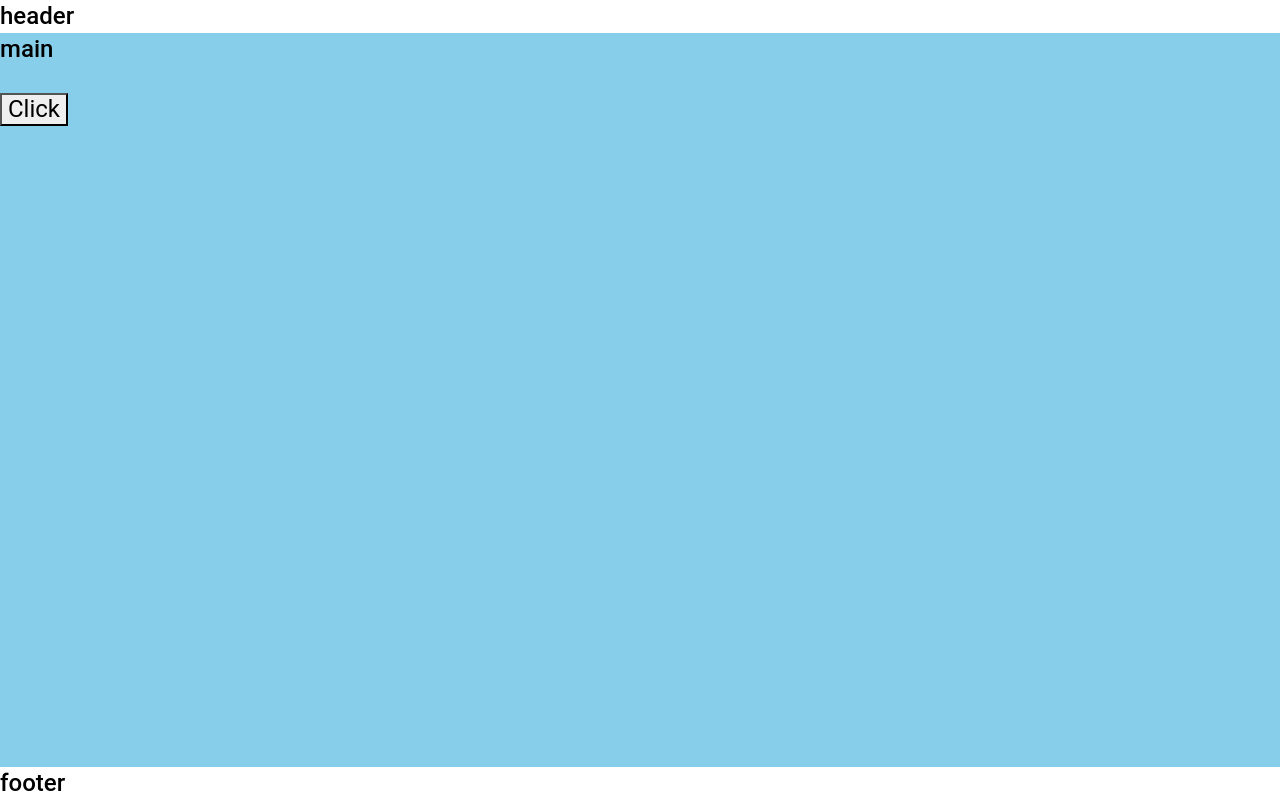
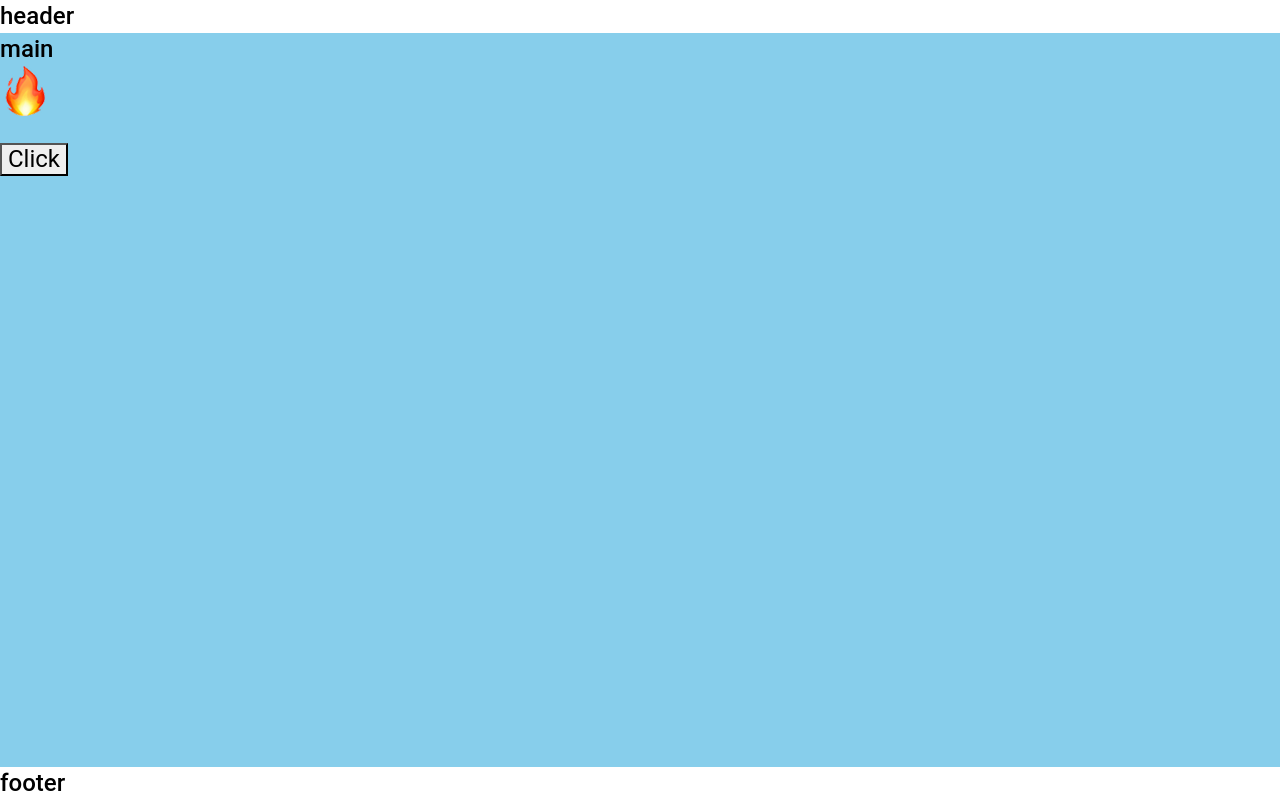
Before and after one commit to egorReka/template-vite-html-scss, a website built with Vite: page source/index.html in a window 1280 px wide. Built offline with nearby package versions, Linux system fonts and the light colour scheme.

Commit message:
docs: update project structure and documentation
Refactor project structure and update README files for better clarity and maintainability.

```diff
--- a/source/index.html
+++ b/source/index.html
@@ -22,6 +22,7 @@
 
     <main class="page__main">
       main
+      <img src="./img/fire.png" alt="">
       <h1 class="title"></h1>
       <button>Click</button>
     </main>
--- a/source/sass/style.scss
+++ b/source/sass/style.scss
@@ -17,6 +17,6 @@
 // Blocks
 // ---------------------------------
 
-@use "blocks/page";
+@use "layout/page";
 @use "blocks/button";
 @use "blocks/title";
```
Also changed, not shown: README.md, source/favicon/README.md, source/fonts/README.md, source/img/README.md, source/img/fire.png (added), source/img/fire.webp (added), source/img/sprite/README.md, source/js/README.md (added), source/public/README.md (added), source/sass/layout/page.scss (renamed from source/sass/blocks/page.scss).
